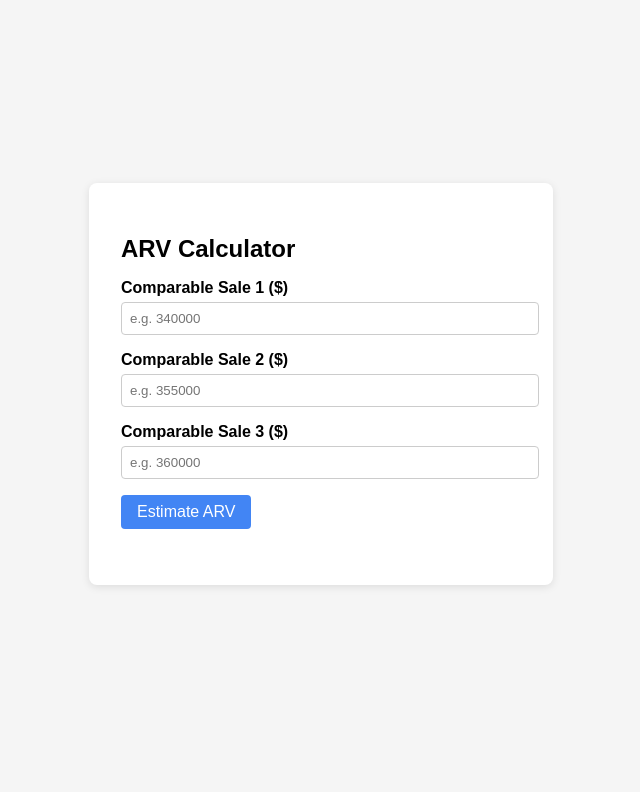
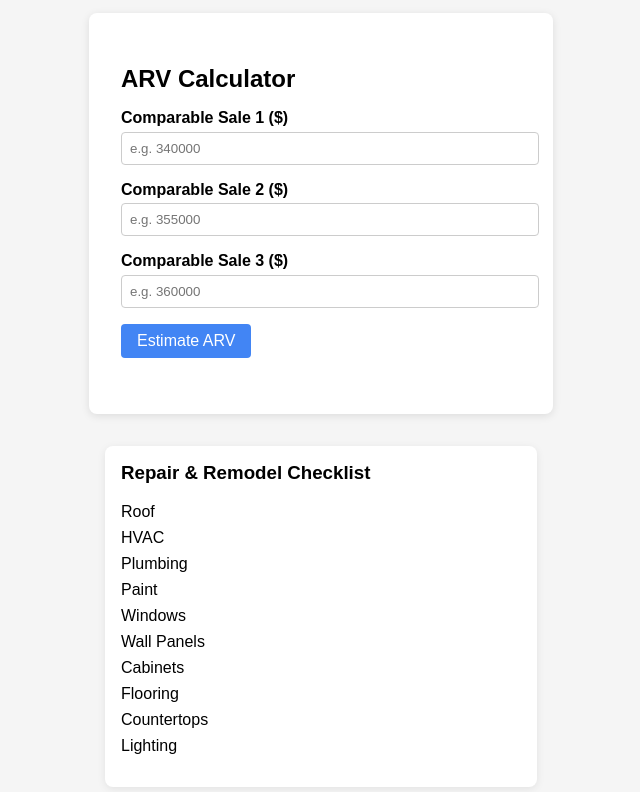
Before and after one commit to bjward-mhs/wp-hom, a plain HTML site: page assignment-analyzer.html in a window 1280 px wide. Shown: the whole page, without its empty margins (319-959 px from the left). Drawn offline with Linux system fonts and the light colour scheme.

Commit message:
Add Repair & Remodel Checklist to assignment-analyzer
Added a Repair & Remodel Checklist section to the HTML.

```diff
--- a/assignment-analyzer.html
+++ b/assignment-analyzer.html
@@ -112,6 +112,23 @@
       <button onclick="calculateARV()">Estimate ARV</button>
       <div class="result" id="arvResult"></div>
     </div>
+
+    <div class="checklist">
+      <h3>Repair & Remodel Checklist</h3>
+      <ul>
+        <li>Roof</li>
+        <li>HVAC</li>
+        <li>Plumbing</li>
+        <li>Paint</li>
+        <li>Windows</li>
+        <li>Wall Panels</li>
+        <li>Cabinets</li>
+        <li>Flooring</li>
+        <li>Countertops</li>
+        <li>Lighting</li>
+      </ul>
+    </div>
+
     <script>
       function calculateARV() {
         const comp1 = parseFloat(document.getElementById('comp1').value);
```
